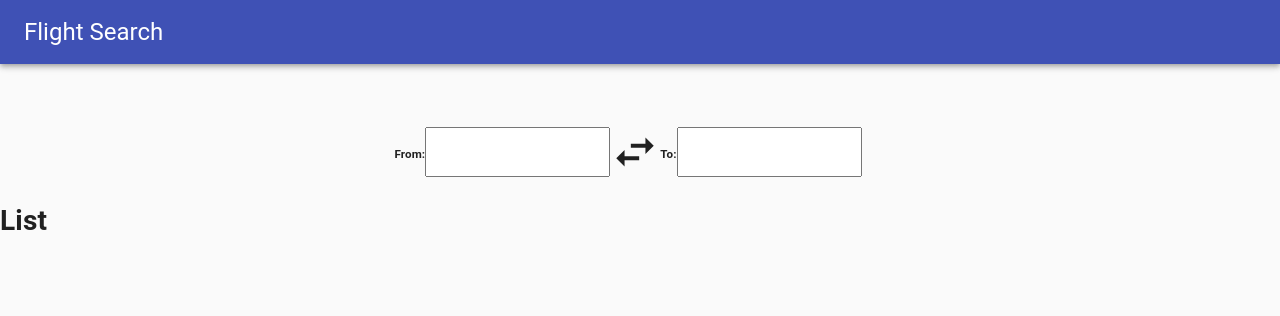
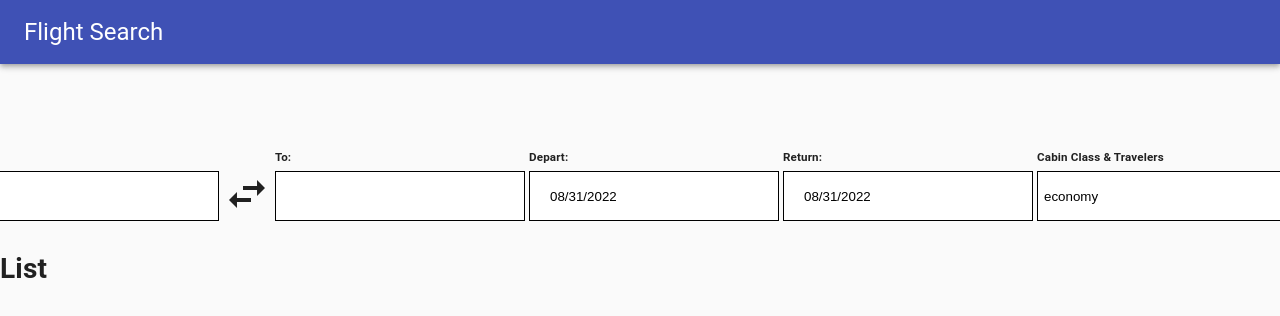
Before and after one commit to VincentLee1208/Flight-Search, a React (Create React App) app: page / in a window 1280 px wide. Shown: the top 316 px of the page. Built offline with nearby package versions, Linux system fonts and the light colour scheme.

Commit message:
Finished most of date and cabin/traveler info

```diff
--- a/package.json
+++ b/package.json
@@ -12,8 +12,10 @@
     "axios": "^0.27.2",
     "google-map-react": "^2.2.0",
     "react": "^18.2.0",
+    "react-datepicker": "^4.8.0",
     "react-dom": "^18.2.0",
     "react-scripts": "5.0.1",
+    "react-select": "^5.4.0",
     "web-vitals": "^2.1.4"
   },
   "scripts": {
--- a/src/components/Information/Information.css
+++ b/src/components/Information/Information.css
@@ -1,8 +1,9 @@
 button {
     display: block;
-    width: 20%;
-    height: 5%;
+    width: 100%;
+    height: 60px;
     text-align: left;
+    position:relative;
 }
 
 form {
@@ -11,13 +12,39 @@ form {
     justify-content: center;
 }
 
+#input {
+    width:250px;
+}
+
 input {
+    padding-left: 20px;
+}
+
+h5 {
+    padding-bottom: 0px;
+    margin-bottom: 0px;
+}
+
+
+
+input {
+    height: 50px;
+    width: 250px;
+    border: solid black 1px;
+}
+
+select {
+    height: 50px;
+    width: 250px;
+}
+
+option {
     height: 50px;
 }
 
 #icon {
-    width: 50px;
-    height: 50px;
+    width: 48px;
+    height: 48px;
 }
 
 #icon:hover {
@@ -25,5 +52,40 @@ input {
 }
 
 #icon:active {
-    outline: solid black 3px;
+    outline: solid black 2px;
 }
+
+#dropbutton {
+    border: solid black 1px;
+    background-color: white;
+    height: 50px;
+    width: 250px;
+}
+
+#dropdown {
+    margin: auto;
+    padding: 5%;
+    width: 60%;
+    border: solid black 1px;
+}
+
+#adults {
+    margin-left: 2%;
+    margin-right: 2%;
+    margin-bottom: 3%;
+}
+
+#circleIcon {
+    height: 100%;
+    width: 100%;
+}
+
+h4 {
+    margin-bottom: 2%;
+    margin-top: 3%;
+}
+
+#passengers {
+    height: 50px;
+    width: 50px;
+}
--- a/src/components/Information/Information.jsx
+++ b/src/components/Information/Information.jsx
@@ -1,8 +1,14 @@
 import React, { useState } from 'react';
 import { getAirports } from './../../api';
 import './Information.css';
+import DatePicker from 'react-datepicker';
+import 'react-datepicker/dist/react-datepicker.css';
 
 import SwapHorizIcon from '@material-ui/icons/SwapHoriz';
+import AddCircleOutlineIcon from '@material-ui/icons/AddCircleOutline';
+import AddCircleIcon from '@material-ui/icons/AddCircle';
+import RemoveCircleOutlineIcon from '@material-ui/icons/RemoveCircleOutline';
+import RemoveCircleIcon from '@material-ui/icons/RemoveCircle';
 
 const Information = () => {
     const [airportsOrigin, setOriginAirports] = useState([]);
@@ -10,6 +16,16 @@ const Information = () => {
     const [timer, setTimer] = useState(null);
     const [origin, setOrigin] = useState('');
     const [destination, setDestination] = useState('');
+
+    const [startDate, setStartDate] = useState(new Date());
+    const [returnDate, setReturnDate] = useState(new Date());
+
+    const [seeDrop, setSeeDrop] = useState(true);
+
+    const [flightClass, setFlightClass] = useState('economy');
+    const [numAdults, setNumAdults] = useState(1);
+    const [numChild, setNumChild] = useState(0);
+
 
 
     const handleOriginChange = (e) => {
@@ -63,25 +79,160 @@ const Information = () => {
         setDestination(start)
     }
 
+    //Can maybe turn inline instead after to test if works
+    const MinusAdultPassenger = () => {
+        var adults = numAdults
+        adults--
+        setNumAdults(adults)
+    }
+
+    const AddAdultPassenger = () => {
+        var adults = numAdults
+        adults++
+        setNumAdults(adults)
+    }
+
+    const MinusChildPassenger = () => {
+        var children = numChild
+        children--
+        setNumChild(children)
+    }
+
+    const AddChildPassenger = () => {
+        var children = numChild
+        children++
+        setNumChild(children)
+    }
+
     return (
         <form>
+            <table>
+                <tr>
+                    <td>
                         <h5>From: </h5>
+                    </td>
+                    <td>
+
+                    </td>
+                    <td>
+                        <h5>To: </h5>
+                    </td>
+                    <td>
+                        <h5>Depart: </h5>
+                    </td>
+                    <td>
+                        <h5>Return: </h5>
+                    </td>
+                    <td>
+                        <h5>Cabin Class & Travelers</h5>
+                    </td>
+                </tr>
+                <tr>
+                    <td id='input'>
                         <input type="text" id="origin" name="origin" onChange={handleOriginChange} value={origin} />
+                    </td>
+                    <td>
+                        <SwapHorizIcon id="icon" onClick={swapLocations} />
+                    </td>
+                    <td id='input'>
+                        <input type="text" id="destination" name="destination" onChange={handleDestChange} value={destination}/>
+                    </td>
+                    <td id='input'>
+                        <DatePicker selected={startDate} onChange={(date) => setStartDate(date)}/>
+                    </td>
+                    <td id='input'>
+                        <DatePicker selected={returnDate} onChange={(date) => setReturnDate(date)}/>
+                    </td>
+                    <td id='input'>
+                        <button type="button" id="dropbutton" onClick={() => setSeeDrop(!seeDrop)}>{flightClass}</button>
+                    </td>
+                </tr>
+                <tr>
+                    <td id='input'>
                         {airportsOrigin.length > 0 ?
                         airportsOrigin.map((airport) => {
                             return <button value={airport.AirportCode} onClick={setOriginAirport}>{airport.AirportName} {airport.AirportCode}</button>
                         }) : <div></div>
                         }
-            <SwapHorizIcon id="icon" onClick={swapLocations} />
-
-            <h5>To: </h5>
-            <input type="text" id="destination" name="destination" onChange={handleDestChange} value={destination}/>
+                    </td>
+                    <td></td>
+                    <td id='input'>
                         {airportsDest.length > 0 ?
                         airportsDest.map((airport) => {
                             return <button value={airport.AirportCode} onClick={setDestAirport}>{airport.AirportName} {airport.AirportCode}</button>
                         }) : <div></div>
                         }
+                    </td>
+                    <td></td>
+                    <td colspan="2">
+                        {seeDrop ? <></> :
+                        <div id="drop">
+                            <div id='dropdown'>
+                                <h4>Cabin class</h4>
+                                <select onChange={(e) => setFlightClass(e.target.value)}>
+                                    <option value='economy'>Economy</option>
+                                    <option value='premiumeconomy'>Premium Economy</option>
+                                    <option value='business'>Business Class</option>
+                                    <option value='first-class'>First-Class</option>
+                                </select>
+
+                                <h4>Adults(16+)</h4>
+                                <table>
+                                    <tr>
+                                        <td id="passengers">
+                                            {numAdults === 1 ?
+                                            <RemoveCircleIcon id="circleIcon"/> :
+                                            <RemoveCircleOutlineIcon id="circleIcon" onClick={MinusAdultPassenger}/>
+                                            }
+                                        </td>
+                                        <td>
+                                            <h2>{numAdults}</h2>
+                                        </td>
+                                        <td id="passengers">
+                                            {numAdults === 8 ?
+                                            <AddCircleIcon id="circleIcon"/>:
+                                            <AddCircleOutlineIcon id="circleIcon" onClick={AddAdultPassenger}/>
+                                            }
+                                        </td>
+                                    </tr>
+                                </table>
+
+                                <h4>Children(0-15)</h4>
+                                <table>
+                                    <tr>
+                                        <td id="passengers">
+                                            {numChild === 0 ?
+                                            <RemoveCircleIcon id="circleIcon"/> :
+                                            <RemoveCircleOutlineIcon id="circleIcon" onClick={MinusChildPassenger}/>
+                                            }
+                                        </td>
+                                        <td>
+                                            <h2>{numChild}</h2>
+                                        </td>
+                                        <td id="passengers">
+                                            {numChild === 8 ?
+                                            <AddCircleIcon id="circleIcon"/>:
+                                            <AddCircleOutlineIcon id="circleIcon" onClick={AddChildPassenger}/>
+                                            }
+                                        </td>
+                                    </tr>
+                                </table>
+
+
+
+
+
+
+                            </div>
+                        </div>
+                        }
+                    </td>
+                </tr>
+            </table>
         </form>
+
+
+
     );
 }
 
```
Also changed, not shown: 1 other file (tests, documents, lock files or other folders). Lines whose indentation alone changed are shown as unchanged.
